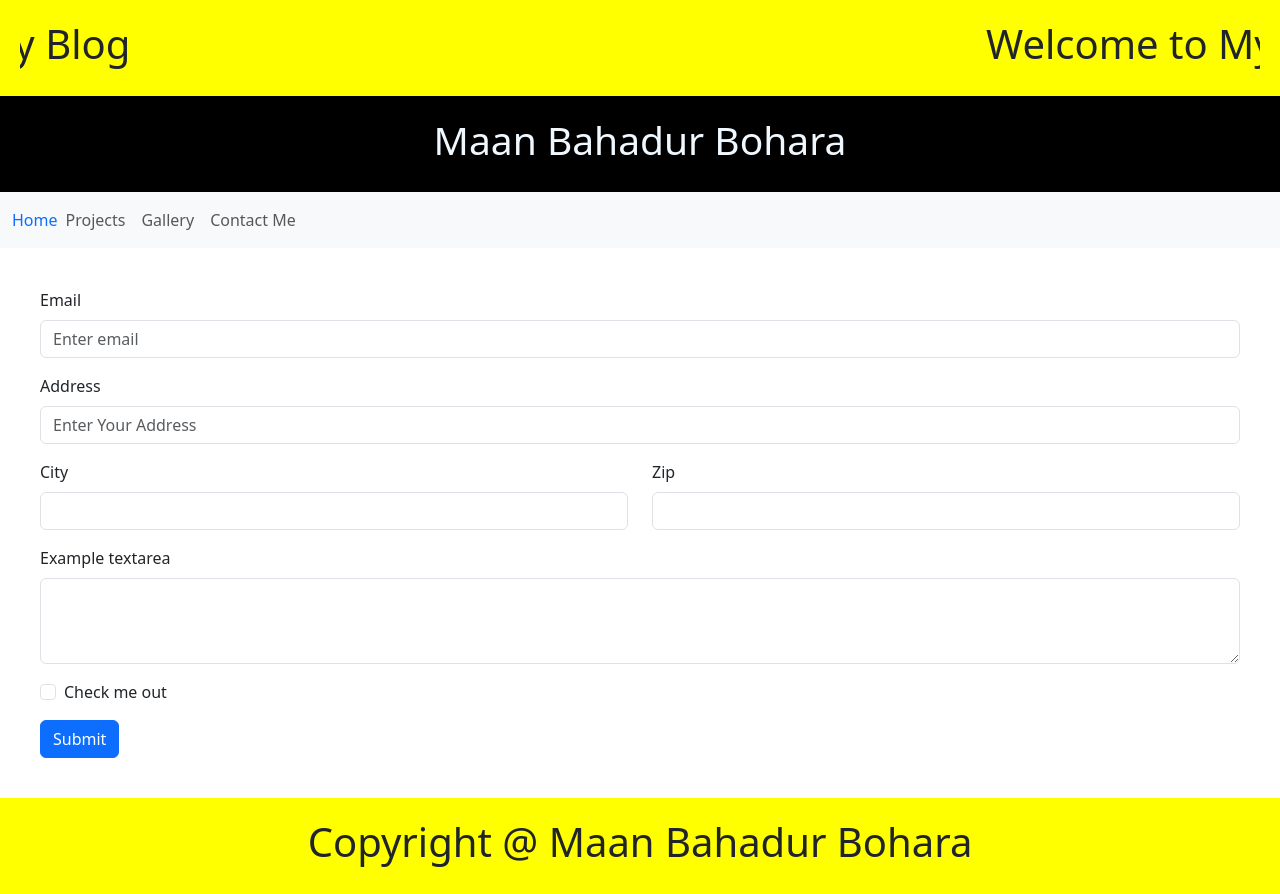
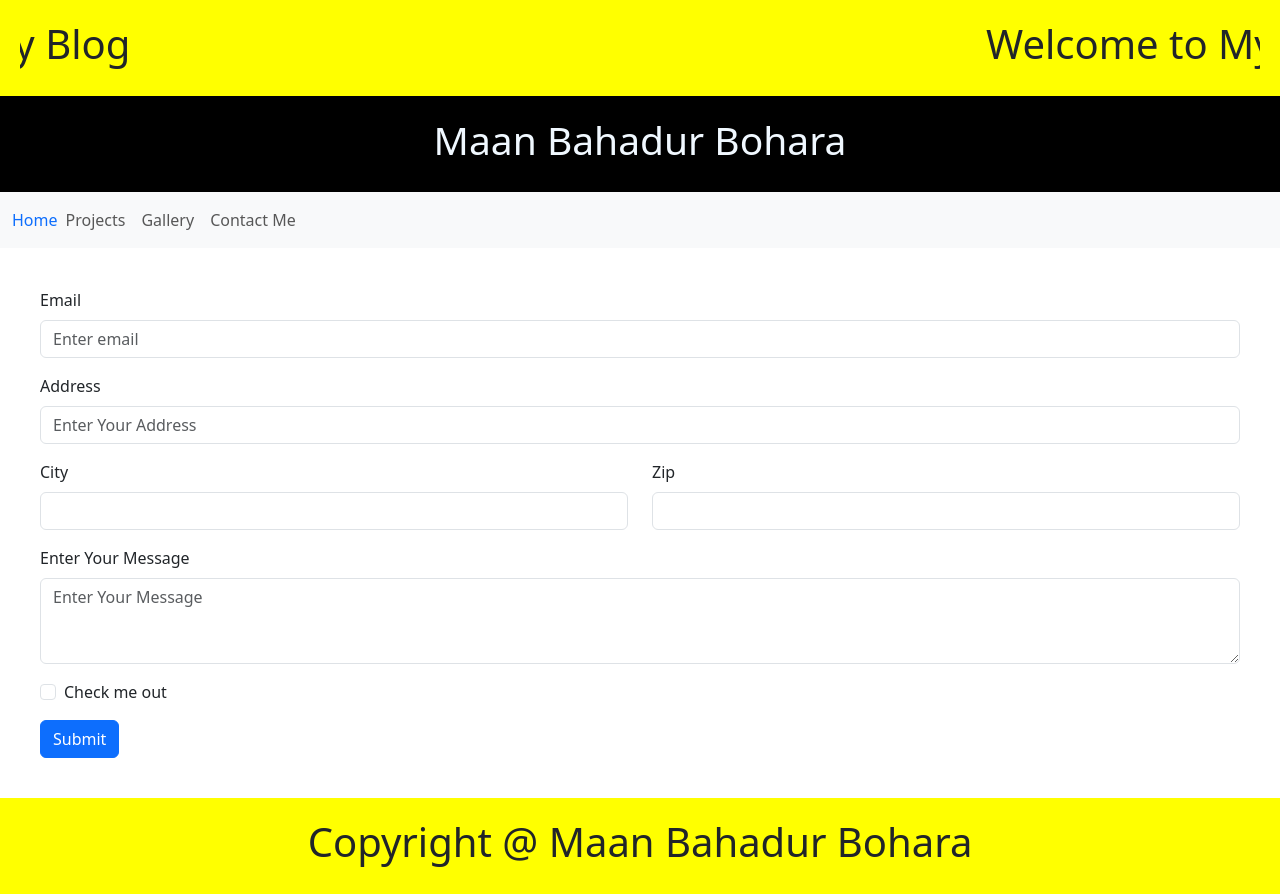
Before and after one commit to kraftifyweb/maanbahadur, a React (Create React App) app: page /contact in a window 1280 px wide. Built offline with nearby package versions, Linux system fonts and the light colour scheme.

Commit message:
added text

```diff
--- a/src/Comp/Contact/Contact.jsx
+++ b/src/Comp/Contact/Contact.jsx
@@ -33,8 +33,8 @@ function Contact() {
       </Row>
 
       <Form.Group className="mb-3" controlId="exampleForm.ControlTextarea1">
-        <Form.Label>Example textarea</Form.Label>
-        <Form.Control as="textarea" rows={3} />
+        <Form.Label>Enter Your Message</Form.Label>
+        <Form.Control as="textarea" rows={3} placeholder="Enter Your Message"/>
       </Form.Group>
 
       <Form.Group className="mb-3" id="formGridCheckbox">
```
